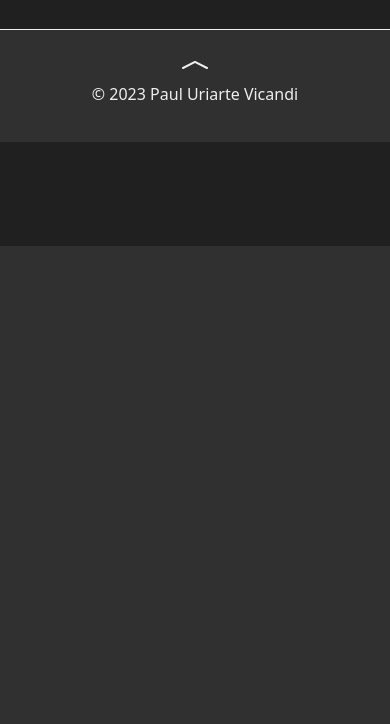
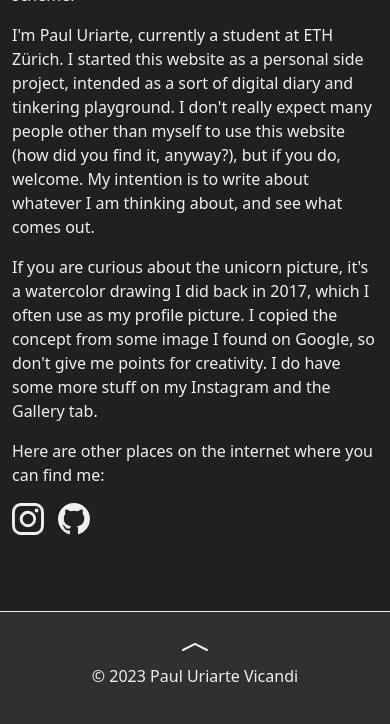
Before and after one commit to PaU1570/pauluv.com, a Flask app: page / in a window 390 px wide. Shown: the part 598-1322 px from the top of the page. Before the commit the page ends 844 px from the top, so only its background shows below. Run offline with Flask 3, Linux system fonts and the light colour scheme; some libraries are stand-ins or nearby versions.

Commit message:
Write home page, add social icons, fix picture.

```diff
--- a/nirepage/static/style.css
+++ b/nirepage/static/style.css
@@ -97,8 +97,10 @@
   padding-bottom: 20px;
 }
 
-.bi {
-  color: var(--text-color);
+.icon-link {
+  text-decoration: none;
+  font-size: 2em;
+  margin-right: 10px;
 }
 
 /* POST */
@@ -127,6 +129,18 @@
   padding-bottom: 20px;
 }
 
+.post-preview-title a {
+  text-decoration: none;
+}
+
 .post-preview-body {
   padding-top: 20px;
 }
+
+.author-name {
+  color: var(--accent-color);
+}
+
+.read-more {
+  padding-top: 20px;
+}
--- a/nirepage/templates/base.html
+++ b/nirepage/templates/base.html
@@ -44,7 +44,7 @@
 	<div class="container text-center">
 		<a href="#">
 			<svg xmlns="http://www.w3.org/2000/svg" height="32" fill="currentColor" class="bi bi-chevron-compact-up" viewBox="0 0 16 16">
-				<path fill-rule="evenodd" d="M7.776 5.553a.5.5 0 0 1 .448 0l6 3a.5.5 0 1 1-.448.894L8 6.56 2.224 9.447a.5.5 0 1 1-.448-.894l6-3z"/>
+				<use xlink:href="{{ url_for('static', filename='icons/icons.svg') }}#chevron-compact-up"/>
 			</svg>
 		</a>
 		<p>© 2023 Paul Uriarte Vicandi</p>
--- a/nirepage/templates/blog/post.html
+++ b/nirepage/templates/blog/post.html
@@ -5,7 +5,7 @@
 <div class="row justify-content-center post-header">
 	<div class="col-12">
 		<h1>{{ post_metadata['title'] }}</h1>
-		<span>By {{ post_metadata['author'] }} on <time datetime="{{ post_metadata['date'] }}">{{ post_metadata['date'].strftime('%d %B %Y') }}</time></span>
+		<span >By <span class="author-name">{{ post_metadata['author'] }}</span> on <time datetime="{{ post_metadata['date'] }}">{{ post_metadata['date'].strftime('%d %B %Y') }}</time></span>
 	</div>
 </div>
 <div class="row post-content">
--- a/nirepage/templates/gallery.html
+++ b/nirepage/templates/gallery.html
@@ -1 +1,7 @@
 {% extends 'base.html' %}
+
+{% block content %}
+
+<h3>This site is under construction.</h3>
+
+{% endblock %}
--- a/nirepage/templates/index.html
+++ b/nirepage/templates/index.html
@@ -3,12 +3,30 @@
 {% block content %}
 
 <div class="row justify-content-center">
-	<div class="col-12 col-md-8 text-col">
+	<div class="col-12 order-2 col-md-8 order-md-1 text-col">
 		<h1>You</h1>
-		<span>Have stumbled upon my personal website.</span>
+		<p>Have stumbled upon my personal website. Do let me know if you like the design and color scheme.</p>
+		<p>I'm Paul Uriarte, currently a student at ETH Zürich. I started this website as a personal side project, intended as a sort of digital diary and tinkering playground. I don't really expect many people other than myself to use this website (how did you find it, anyway?), but if you do, welcome. My intention is to write about whatever I am thinking about, and see what comes out.</p>
+		<p>If you are curious about the unicorn picture, it's a watercolor drawing I did back in 2017, which I often use as my profile picture. I copied the concept from some image I found on Google, so don't give me points for creativity. I do have some more stuff on my Instagram and the Gallery tab.</p>
+		<p>Here are other places on the internet where you can find me:</p>
+
+		<a href="#" class="icon-link">
+			<svg class="bi bi-github" width="32" height="32" fill="currentColor">
+				<use xlink:href="{{ url_for('static', filename='icons/icons.svg') }}#instagram"/>
+			</svg>
+		</a>
+		<a href="#" class="icon-link">
+			<svg class="bi bi-github" width="32" height="32" fill="currentColor">
+				<use xlink:href="{{ url_for('static', filename='icons/icons.svg') }}#github"/>
+			</svg>
+		</a>
 	</div>
-	<div class="col-6 col-md-4 image-col bg-body-tertiary">
-		<img class="img-fluid" src="{{ url_for('static', filename='img/Unicorns.jpg') }}">
+	<div class="col-6 order-1 col-md-4 order-md-2 d-flex align-items-center">
+		<div class="row">
+			<div class="col-12 image-col bg-body-tertiary">
+				<img class="img-fluid" src="{{ url_for('static', filename='img/Unicorns.jpg') }}">
+			</div>
+		</div>
 	</div>
 </div>
 
```
Also changed, not shown: nirepage/templates/blog/blog.html (+6 -2 lines), nirepage/static/icons/chevron-compact-up.svg (deleted), nirepage/static/icons/chevron-up.svg (deleted), nirepage/static/icons/icons.svg (added), 4 other files.
